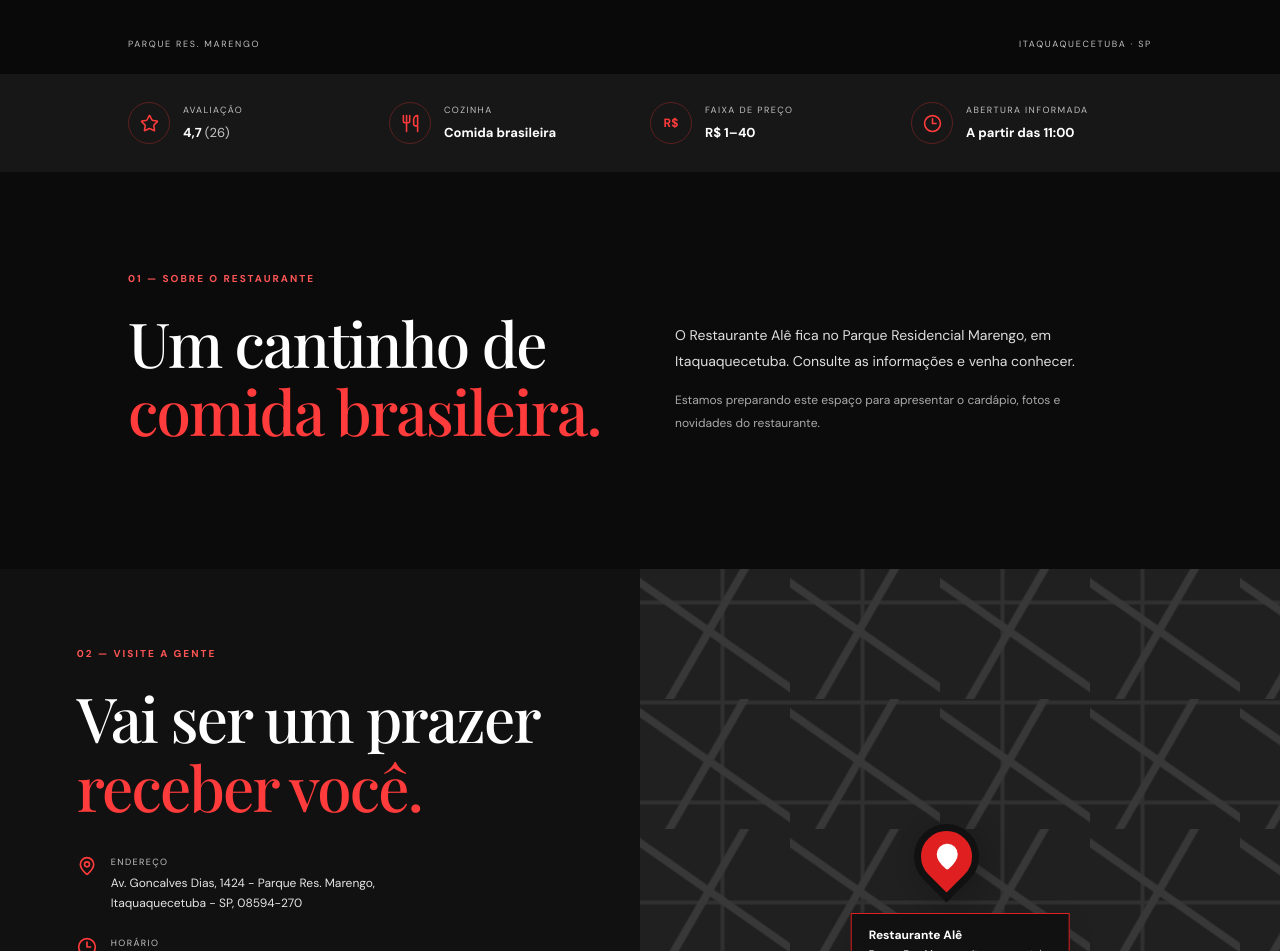
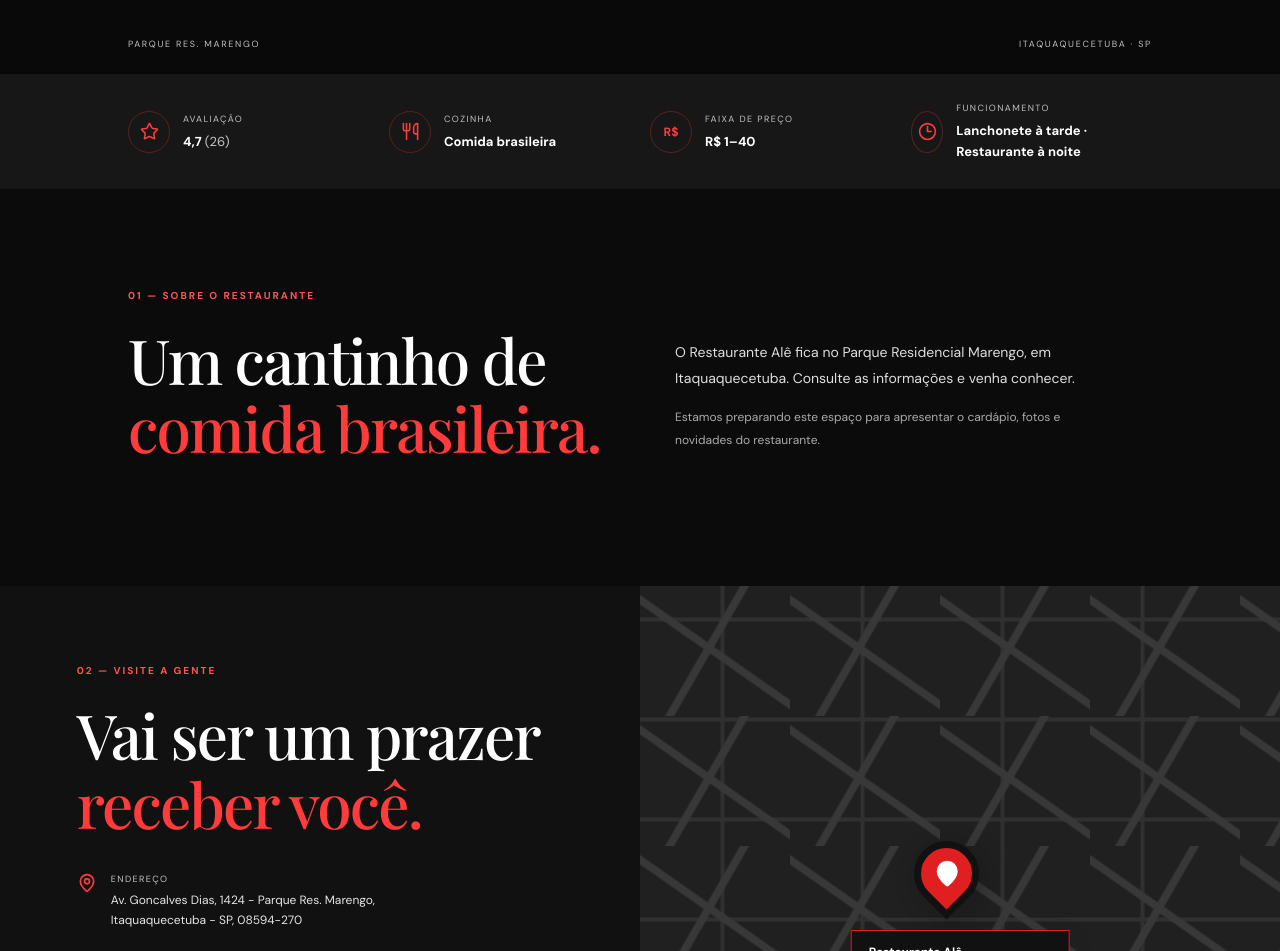
Before and after one commit to ph3945741-byte/Restaurante-ale, a React (Vite) app: page / in a window 1280 px wide. Shown: the part 681-1632 px from the top of the page. Built offline with nearby package versions, Linux system fonts and the light colour scheme; the HTML template or start-up script is replaced by a standard one; a web font is replaced by a local one.

Commit message:
Destaca funcionamento da lanchonete e do restaurante

```diff
--- a/src/App.tsx
+++ b/src/App.tsx
@@ -54,7 +54,7 @@ export default function App() {
         <article><span className="info-icon"><Star size={19} /></span><div><small>AVALIAÇÃO</small><strong>{restaurant.rating} <span>({restaurant.reviewCount})</span></strong></div></article>
         <article><span className="info-icon"><Utensils size={19} /></span><div><small>COZINHA</small><strong>{restaurant.category}</strong></div></article>
         <article><span className="info-icon"><span className="price-symbol">R$</span></span><div><small>FAIXA DE PREÇO</small><strong>{restaurant.priceRange}</strong></div></article>
-        <article><span className="info-icon"><Clock3 size={19} /></span><div><small>ABERTURA INFORMADA</small><strong>A partir das {restaurant.openingTime}</strong></div></article>
+        <article><span className="info-icon"><Clock3 size={19} /></span><div><small>FUNCIONAMENTO</small><strong>Lanchonete à tarde · Restaurante à noite</strong></div></article>
       </section>
 
       <section className="about section-wrap" id="sobre">
@@ -73,7 +73,7 @@ export default function App() {
           <div className="section-kicker light-kicker">02 — VISITE A GENTE</div>
           <h2>Vai ser um prazer<br /><em>receber você.</em></h2>
           <div className="visit-detail"><MapPin size={20} /><div><small>ENDEREÇO</small><p>{restaurant.address}</p></div></div>
-          <div className="visit-detail"><Clock3 size={20} /><div><small>HORÁRIO</small><p>Informação disponível: abre às {restaurant.openingTime}. Consulte antes de ir para confirmar o funcionamento.</p></div></div>
+          <div className="visit-detail"><Clock3 size={20} /><div><small>LANCHONETE E RESTAURANTE</small><p>A lanchonete funciona à tarde e o restaurante funciona à noite. Os horários exatos serão informados em breve.</p></div></div>
           <a className="button button-light" href={mapsUrl} target="_blank" rel="noreferrer">Abrir no Google Maps <ArrowUpRight size={17} /></a>
         </div>
         <div className="map-panel">
```
